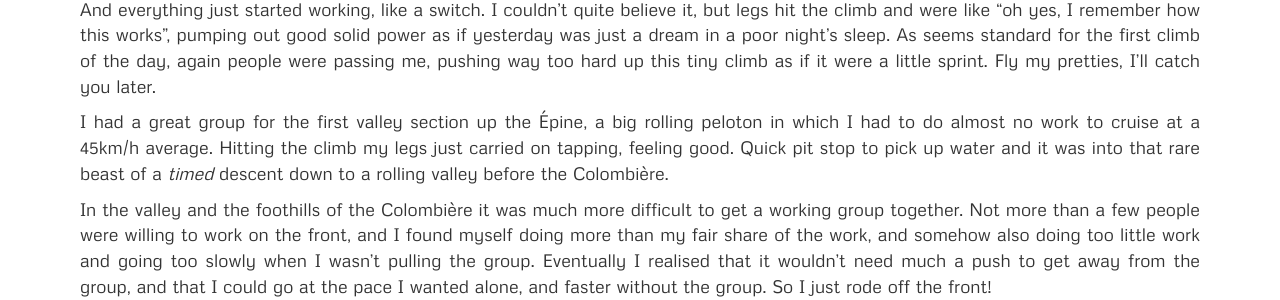
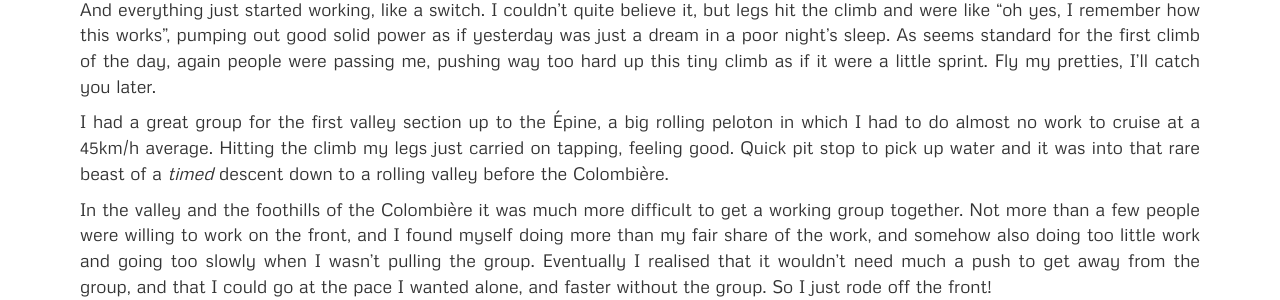
Before and after one commit to joekearney/joekearney.github.io, a Jekyll site: the page built from _posts/cycling/haute-route/stage-reports/2017-08-26-hra-2017-stage-6.md, in a window 1280 px wide and 900 px high, scrolled down 1222 px. Shown: the part 150-450 px from the top of the window. Built offline with Jekyll 4.4.1, drawn with Linux system fonts in a browser that asks for light colours; a script that is not in the unit is left out.

Commit message:
fix typos

```diff
--- a/_posts/cycling/haute-route/stage-reports/2017-08-26-hra-2017-stage-6.md
+++ b/_posts/cycling/haute-route/stage-reports/2017-08-26-hra-2017-stage-6.md
@@ -40,7 +40,7 @@ The start was a 15km convoy out of town with the usual escort of police and safe
 
 And everything just started working, like a switch. I couldn't quite believe it, but legs hit the climb and were like "oh yes, I remember how this works", pumping out good solid power as if yesterday was just a dream in a poor night's sleep. As seems standard for the first climb of the day, again people were passing me, pushing way too hard up this tiny climb as if it were a little sprint. Fly my pretties, I'll catch you later.
 
-I had a great group for the first valley section up the Épine, a big rolling peloton in which I had to do almost no work to cruise at a 45km/h average. Hitting the climb my legs just carried on tapping, feeling good. Quick pit stop to pick up water and it was into that rare beast of a _timed_ descent down to a rolling valley before the Colombière.
+I had a great group for the first valley section up to the Épine, a big rolling peloton in which I had to do almost no work to cruise at a 45km/h average. Hitting the climb my legs just carried on tapping, feeling good. Quick pit stop to pick up water and it was into that rare beast of a _timed_ descent down to a rolling valley before the Colombière.
 
 In the valley and the foothills of the Colombière it was much more difficult to get a working group together. Not more than a few people were willing to work on the front, and I found myself doing more than my fair share of the work, and somehow also doing too little work and going too slowly when I wasn't pulling the group. Eventually I realised that it wouldn't need much a push to get away from the group, and that I could go at the pace I wanted alone, and faster without the group. So I just rode off the front!
 
```
Also changed, not shown: _posts/cycling/haute-route/stage-reports/2017-08-25-hra-2017-stage-5.md (+2 -2 lines), _posts/recipes/2015-12-28-ann-german-apple-cake.md (+1 -1 lines).
